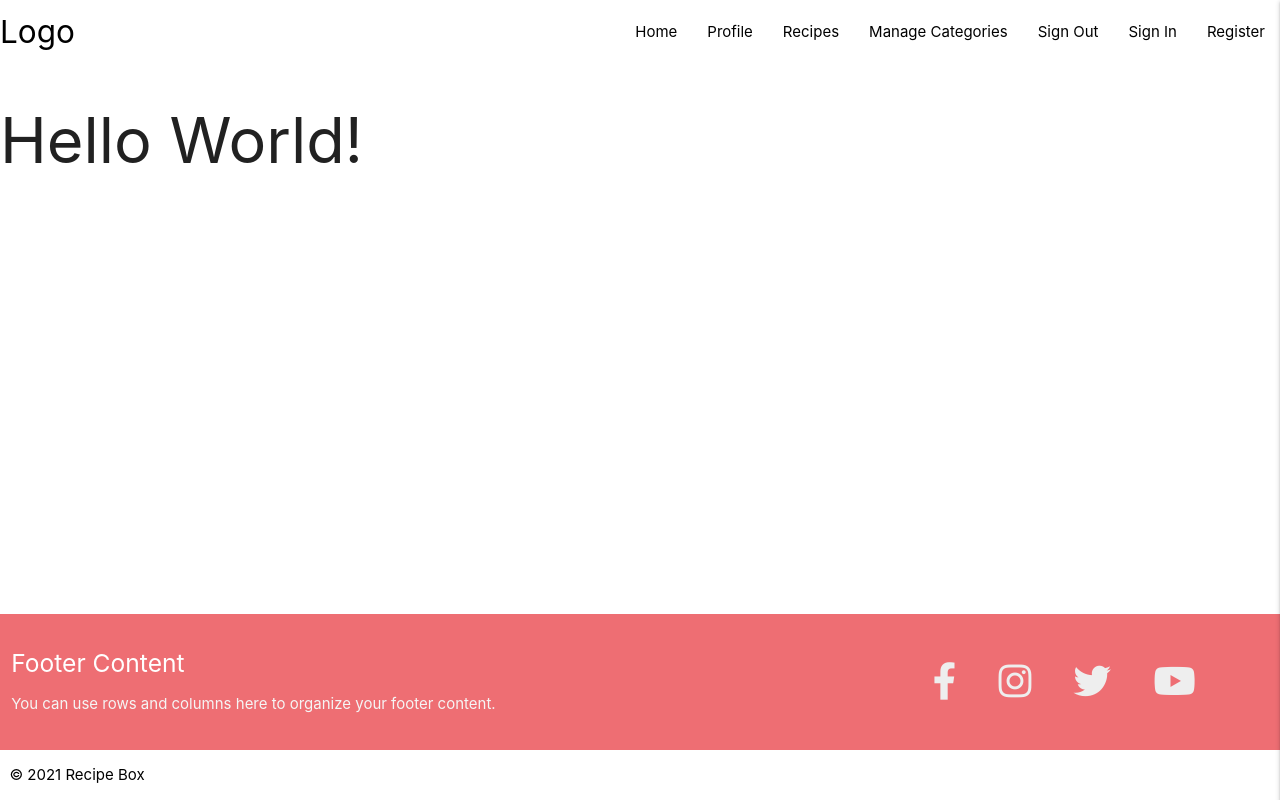
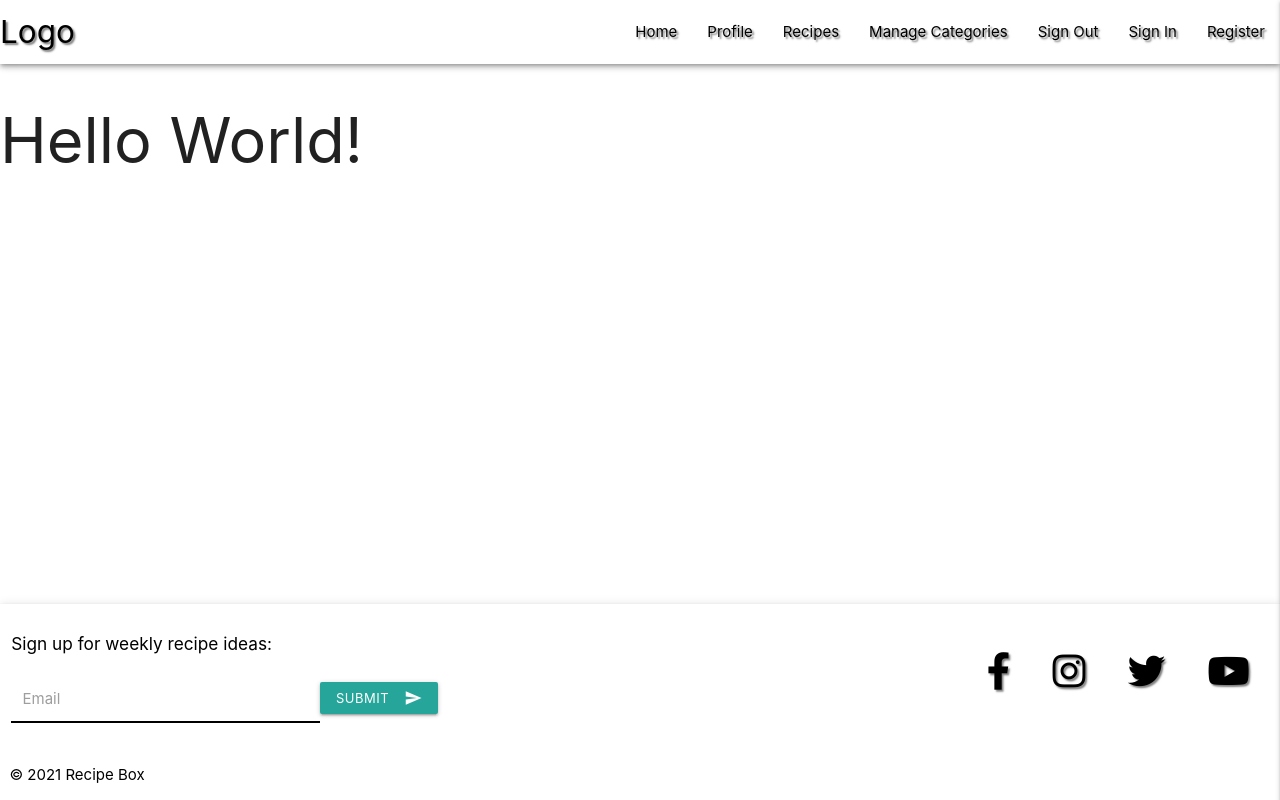
Before and after one commit to theopmw/recipe-box, a Flask app: page / in a window 1280 px wide. Run offline with Flask 2, Linux system fonts and the light colour scheme; some libraries are stand-ins or nearby versions.

Commit message:
Add styling to Footer
Add text shadow, mailing list feature and improve responsive design

```diff
--- a/static/css/style.css
+++ b/static/css/style.css
@@ -31,9 +31,70 @@ body {
 
 /* Text shadows */
 
-/* .text-shadow {
+.text-shadow {
     text-shadow: 0.125rem 0.125rem 0.125rem rgba(0, 0, 0, 0.5);
-} */
+}
+
+/* Inputs */
+
+/* Credit: modified from https://stackoverflow.com/questions/37127123/change-color-of-underline-input-and-label-in-materialize-css-framework */
+/* Inactive/Active Default input field color */
+.input-field input[type=email]:not([readonly]),
+.input-field input[type=email]:focus:not([readonly]),
+.input-field textarea:not([readonly]),
+.input-field textarea:focus:not([readonly])
+.input-field>label {
+  /* ------------------Color not working for .input-field>label. Only works if put outside statement but then only stays that colour */
+    color: #000 !important;
+    border-bottom: 1px solid #000 !important;
+    box-shadow: 0 1px 0 0 #000 !important;
+}
+
+/* Inactive/Active Default input label color */
+.input-field input[type=email]:focus:not([readonly])+label,
+.input-field textarea:focus:not([readonly])+label {
+    color: #000 !important;
+}
+
+/* Active/Inactive Invalid input field colors */
+.input-field input[type=email].invalid,
+.input-field input[type=email].invalid:focus,
+.input-field textarea.invalid,
+.input-field textarea.invalid:focus {
+    color: red !important;
+    border-bottom: 1px solid red !important;
+    box-shadow: 0 1px 0 0 red !important;
+}
+
+/* Active/Inactive Invalid input label color */
+.input-field input[type=email].invalid:focus+label,
+.input-field input[type=email].invalid~.helper-text::after,
+.input-field input[type=email].invalid:focus~.helper-text::after,
+.input-field textarea.invalid:focus+label,
+.input-field textarea.invalid~.helper-text::after,
+.input-field textarea.invalid:focus~.helper-text::after {
+    color: red !important;
+}
+
+/* Active/Inactive Valid input field color */
+.input-field input[type=email].valid,
+.input-field input[type=email].valid:focus,
+.input-field textarea.valid,
+.input-field textarea.valid:focus {
+    color: #26a69a !important;
+    border-bottom: 1px solid #26a69a !important;
+    box-shadow: 0 1px 0 0 #26a69a !important;
+}
+
+/* Active/Inactive Valid input label color */
+.input-field input[type=email].valid:focus+label,
+.input-field input[type=email].valid~.helper-text::after,
+.input-field input[type=email].valid:focus~.helper-text::after,
+.input-field textarea.valid:focus+label,
+.input-field textarea.valid~.helper-text::after,
+.input-field textarea.valid:focus~.helper-text::after {
+    color: #26a69a !important;
+}
 
 /*
 ------------------------------------------
@@ -47,10 +108,6 @@ Footer
 ------------------------------------------
 */
 
-.copyright-text {
-  padding-left: 0.625rem;
-}
-
 footer,
 .footer-social-links {
   text-align: center;
@@ -59,6 +116,14 @@ footer,
 .footer-social-links i {
   font-size: 2.5rem;
   padding: 0.9375rem;
+}
+
+.footer-copyright {
+  padding: 0 !important;
+}
+
+.copyright-text {
+  padding-left: 0.625rem;
 }
 
 /*
@@ -74,7 +139,7 @@ MEDIA QUERIES
 
 /* >600px - Materialize Tablet devices (m) */
 
-@media screen and (min-width: 600px) {
+@media screen and (min-width: 601px) {
   .footer-social-links i {
     font-size: 1.875rem;
     padding: 0.3125rem;
@@ -83,10 +148,23 @@ MEDIA QUERIES
   .footer-mailing-list {
     text-align: left;
   }
+
+  .footer-social-links {
+    text-align: right;
+  }
+
+  .mail-submit-btn {
+    top: 1.375rem
+  }
+
+  .footer-email-input {
+    width: 90% !important;
+    margin-bottom: 0 !important;
+    padding: 0 !important;
+  }
 }
 
-
-/* >992px - Materialize Mobile devices (l) */
+/* >992px - Materialize Desktop devices (l) */
 
 @media screen and (min-width: 992px) {
   .footer-social-links i {
@@ -94,4 +172,17 @@ MEDIA QUERIES
     padding: 0.9375rem;
   }
 
+  .footer-email-input {
+    width: 75% !important;
+  }
 }
+
+/* >1200px - Materialize Large Desktop devices (l) */
+
+@media screen and (min-width: 1200px) {
+
+  .footer-email-input {
+    width: 50% !important;
+  }
+
+}
--- a/templates/base.html
+++ b/templates/base.html
@@ -10,6 +10,8 @@
         crossorigin="anonymous" referrerpolicy="no-referrer" type="text/css" />
     <link rel="stylesheet" href="https://cdnjs.cloudflare.com/ajax/libs/materialize/1.0.0/css/materialize.min.css"
         type="text/css">
+    <link href="https://fonts.googleapis.com/icon?family=Material+Icons" rel="stylesheet" type="text/css">
+
     <link rel="stylesheet" href="{{ url_for('static', filename='css/style.css') }}" type="text/css">
     {% block styles %}
     {% endblock %}
@@ -20,7 +22,7 @@
 
     <header>
         <!-- Main navbar -->
-        <nav class="nav-extended text-shadow white black-text z-depth-0">
+        <nav class="nav-extended text-shadow white black-text z-depth-2">
             <div class="nav-wrapper">
                 <a href="#!" class="brand-logo black-text">Logo</a>
                 <a href="#" data-target="mobile-demo" class="sidenav-trigger right black-text"><i
@@ -60,20 +62,26 @@
 
     </main>
 
-    <footer class="page-footer">
+    <footer class="page-footer white z-depth-2">
         <div class="container-fluid">
-            <div class="row">
+            <div class="row footer-content">
                 <div class="col m6 s12 footer-mailing-list">
-                    <h5 class="white-text">Footer Content</h5>
-                    <p class="grey-text text-lighten-4">You can use rows and columns here to organize your footer
-                        content.</p>
+                    <h6 class="black-text">Sign up for weekly recipe ideas:</h6>
+                    <div class="input-field col s12 footer-email-input">
+                        <input id="email" type="email" class="validate" required>
+                        <label class="email-label" for="email">Email</label>
+                    </div>
+                    <button class="btn-small waves-effect waves-light mail-submit-btn" type="submit"
+                        name="action">Submit
+                        <i class="material-icons right">send</i>
+                    </button>
                 </div>
                 <div class="col m4 offset-m2 s12">
-                    <ul class="list-inline footer-social-links right-align">
-                        <li><a class="grey-text text-lighten-3" href="#!"><i class="fab fa-facebook-f"></i></a></li>
-                        <li><a class="grey-text text-lighten-3" href="#!"><i class="fab fa-instagram"></i></a></li>
-                        <li><a class="grey-text text-lighten-3" href="#!"><i class="fab fa-twitter"></i></a></li>
-                        <li><a class="grey-text text-lighten-3" href="#!"><i class="fab fa-youtube"></i></a></li>
+                    <ul class="list-inline footer-social-links">
+                        <li><a class="black-text text-shadow" href="#!"><i class="fab fa-facebook-f"></i></a></li>
+                        <li><a class="black-text text-shadow" href="#!"><i class="fab fa-instagram"></i></a></li>
+                        <li><a class="black-text text-shadow" href="#!"><i class="fab fa-twitter"></i></a></li>
+                        <li><a class="black-text text-shadow" href="#!"><i class="fab fa-youtube"></i></a></li>
                     </ul>
                 </div>
             </div>
```
